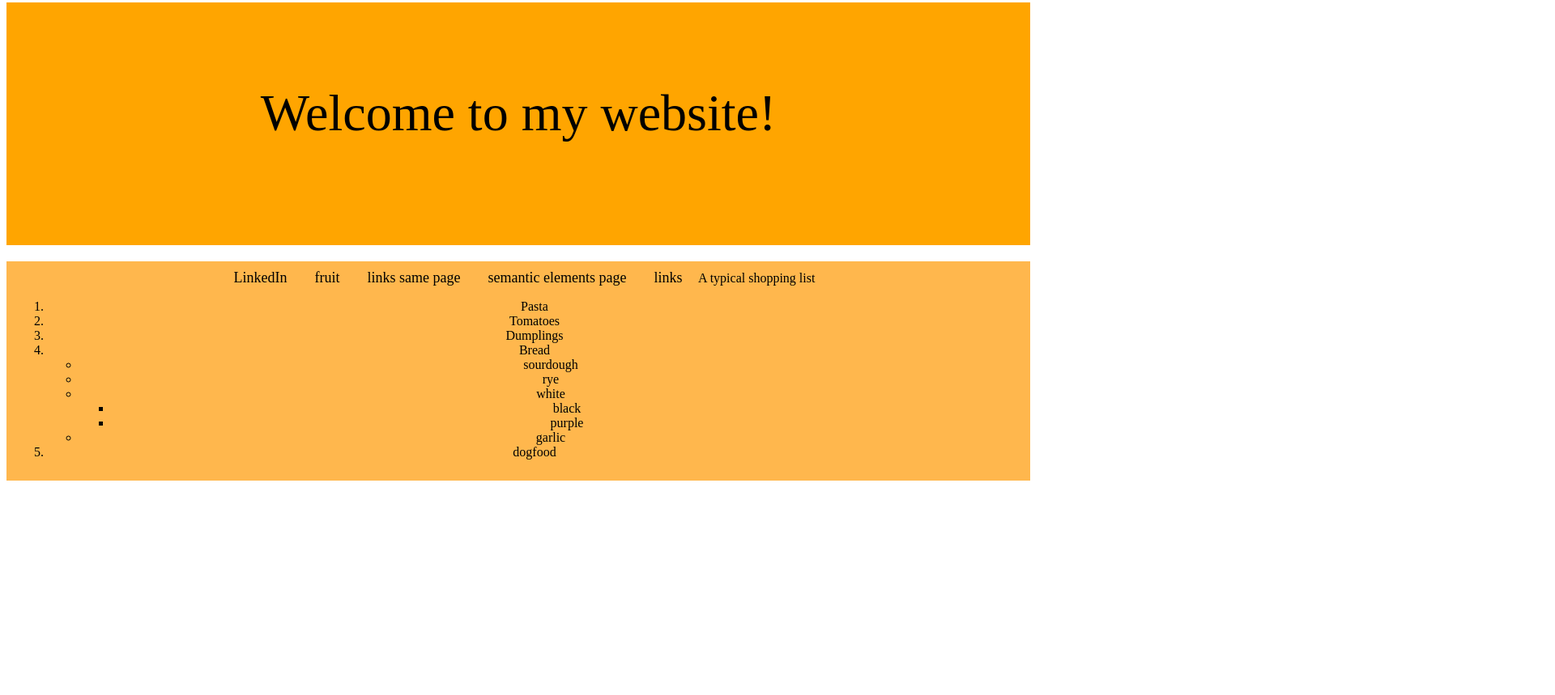
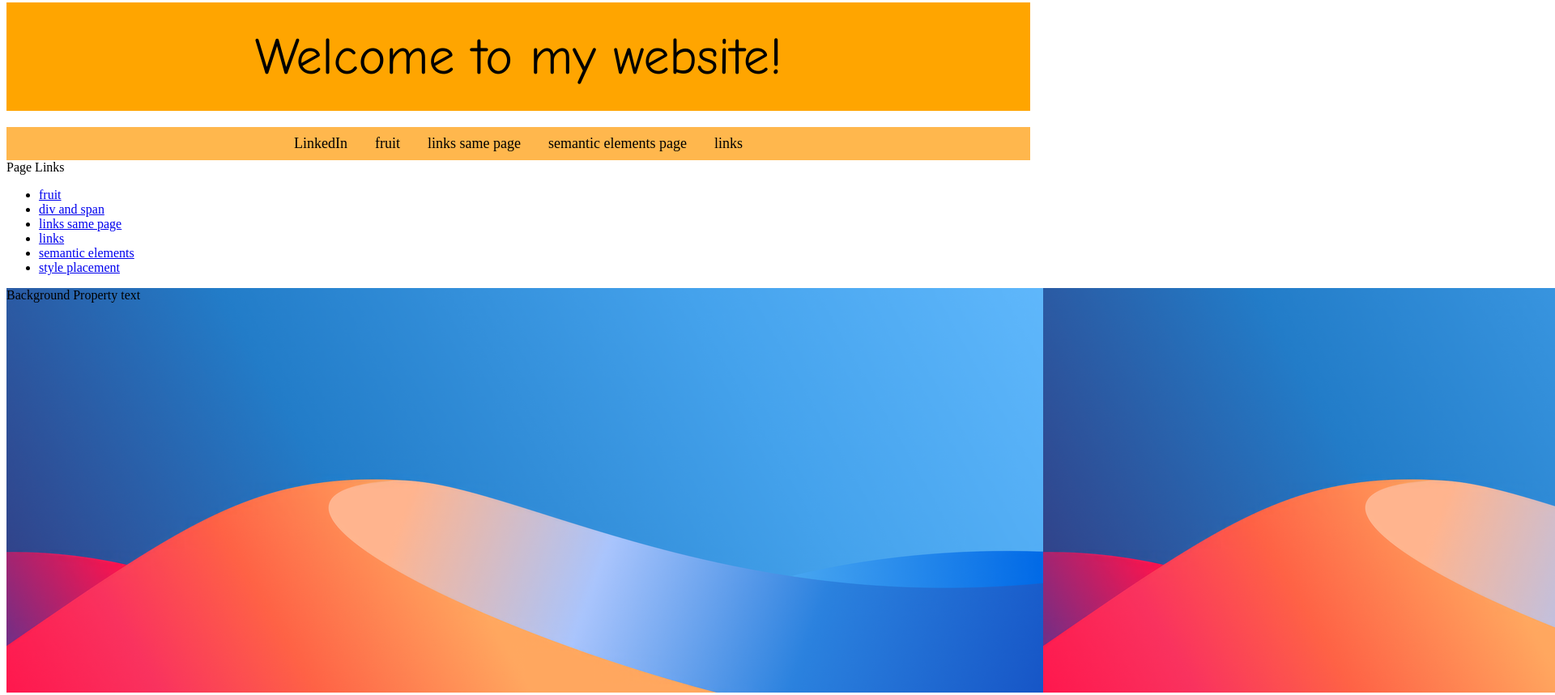
Before and after one commit to kfchen02/coursera-test, a plain HTML site: page site/index.html in a window 1280 px wide. Shown: the part 5-864 px from the top of the page at 81% size, 1920 px wide, since content can reach past the window. Before the commit the page ends 800 px from the top, so only its background shows below. Drawn offline with Linux system fonts and the light colour scheme.

Commit message:
dune sbackground

```diff
--- a/site/index.html
+++ b/site/index.html
@@ -24,14 +24,11 @@
                 semantic elements page</a>
             <a href="links.html" title="same dir link">
                 links </a>
-
-        <!-- <div class = 'links'>
+        </nav>
+        <div class = 'links'>
             Page Links
             <ul>
-                <li>
-                    <a href = "https://www.linkedin.com/in/kevin-chen-7891a723a/" target ="_blank" title = "LinkedIn">
-                        LinkedIn
-                    </a></li>
+
                 <li>
                     <a href="fruit.html" title="same dir link">
                         fruit</a></li>
@@ -47,29 +44,13 @@
                 <li>
                     <a href="semantic-elements.html" title="same dir link">
                         semantic elements </a></li>
+                <li>
+                    <a href="style-placement.html"> style placement</a></li>
             </ul>
-        </div> -->
+        </div>
+        <div id="bg">
+            Background Property text
 
-            A typical shopping list
-            <ol>
-                <li>Pasta  </li>
-                <li> Tomatoes </li>
-                <li> Dumplings  </li>
-                <li> Bread
-                    <ul>
-                       <li>sourdough</li>
-                       <li> rye </li>
-                       <li>  white
-                           <ul>
-                            <li>black </li>
-                            <li>purple</li>
-                           </ul>   </li>
-                       <li> garlic     </li>
-                    </ul> </li>
-                <li>dogfood  </li>
-            </ol>
         </div>
-
-
     </body>
 </html>
--- a/site/styleindex.css
+++ b/site/styleindex.css
@@ -1,9 +1,17 @@
 header{
     text-align: center;
     background-color: orange;
+    font-family: comic sans ms, cursive;
     font-size: 4em;
-    padding: 100px;
-    height: 100px;
+    padding: 30px;
+
+}
+#bg {
+    width:2000px;
+    height:500px;
+    background-color: grey;
+    background-image: url("/images/Dunes-Enhanced.png");
+
 }
 nav {
     text-align: center;
@@ -18,11 +26,7 @@ nav a {
     font-size: 18px;
 }
 
-nav:hover, nav:active {
-    font-style: Arial, sans-serif;
-    color: green;
+nav a:hover, nav a:active {
+
+    color: white;
 }
-
-div.links li:nth-child(3){
-    background-color: red;
-}
```
Also changed, not shown: site/images/Dunes-Enhanced.png (added).
